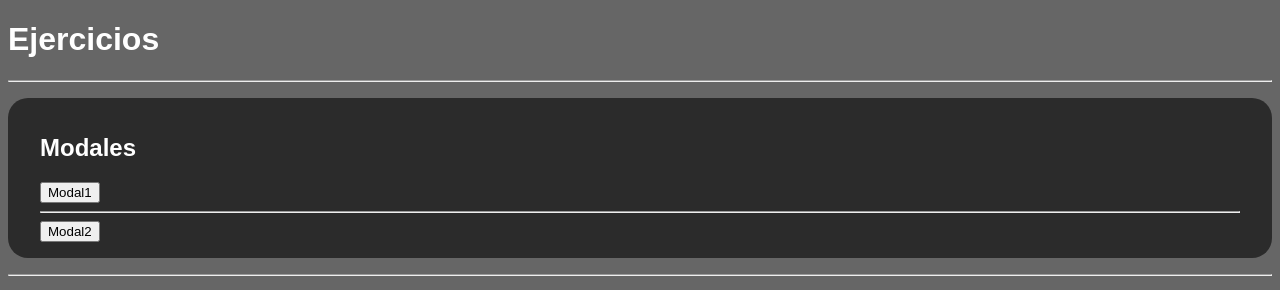
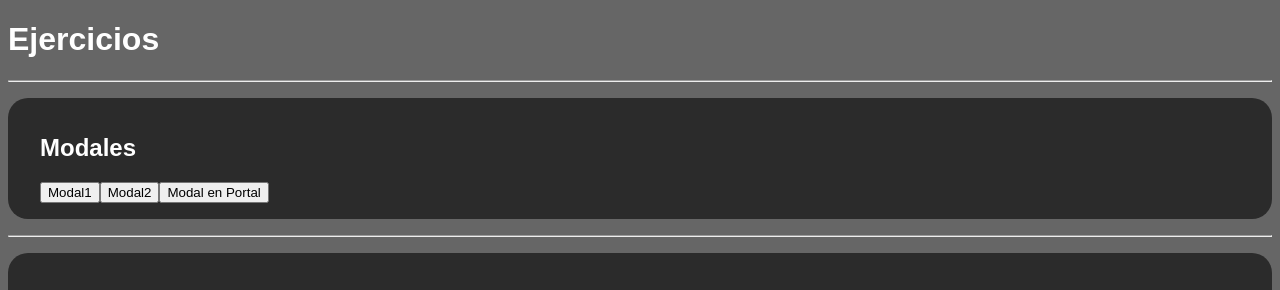
Before and after one commit to Moipanloz/ficha-personal-mpl, a React (Create React App) app: page / in a window 1280 px wide. Shown: the top 290 px of the page. Built offline with nearby package versions, Linux system fonts and the light colour scheme; no server answers; data requests are answered from the project's data file.

Commit message:
Video 52

```diff
--- a/public/index.html
+++ b/public/index.html
@@ -28,7 +28,9 @@
   </head>
   <body>
     <noscript>You need to enable JavaScript to run this app.</noscript>
+    <div id="modal"></div>
     <div id="root"></div>
+
     <!--
       This HTML file is a template.
       If you open it directly in the browser, you will see an empty page.
--- /dev/null
+++ b/src/components/ModalPortal.js
@@ -0,0 +1,22 @@
+import React from "react";
+import ReactDOM from "react-dom";
+import "./Modal.css";
+
+const ModalPortal = ({ children, isOpen, closeModal }) => {
+  const handleModalClick = (e) => e.stopPropagation();
+
+  return ReactDOM.createPortal(
+    <article className={`modal ${isOpen && "is-open"}`} onClick={closeModal}>
+      <div className="modal-container" onClick={handleModalClick}>
+        <button className="modal-close" onClick={closeModal}>
+          X
+        </button>
+        {children}
+      </div>
+    </article>,
+
+    document.getElementById("modal")
+  );
+};
+
+export default ModalPortal;
--- a/src/components/Modals.js
+++ b/src/components/Modals.js
@@ -1,10 +1,13 @@
 import React from "react";
 import Modal from "./Modal";
 import { useModal } from "../hooks/useModal";
+import ModalPortal from "./ModalPortal";
 
 const Modals = () => {
   const [isOpenModal1, openModal1, closeModal1] = useModal(false);
   const [isOpenModal2, openModal2, closeModal2] = useModal(false);
+  const [isOpenModalPortal, openModalPortal, closeModalPortal] =
+    useModal(false);
 
   return (
     <div>
@@ -17,13 +20,20 @@ const Modals = () => {
           <img src="https://placeimg.com/400/400/animals" alt="Animals" />
         </Modal>
       )}
-      <hr />
       <button onClick={openModal2}>Modal2</button>
-      <Modal isOpen={isOpenModal2} closeModal={closeModal2}>
-        <h3>Modal 2</h3>
-        <p>Hola este es el contenido de mi modal 2</p>
-        <img src="https://placeimg.com/400/400/nature" alt="Nature" />
-      </Modal>
+      {isOpenModal2 && (
+        <Modal isOpen={isOpenModal2} closeModal={closeModal2}>
+          <h3>Modal 2</h3>
+          <p>Hola este es el contenido de mi modal 2</p>
+          <img src="https://placeimg.com/400/400/nature" alt="Nature" />
+        </Modal>
+      )}
+      <button onClick={openModalPortal}>Modal en Portal</button>
+      <ModalPortal isOpen={isOpenModalPortal} closeModal={closeModalPortal}>
+        <h3>Modal Portal</h3>
+        <p>Hola este es el contenido de mi modal en portales</p>
+        <img src="https://placeimg.com/400/400/food" alt="Food" />
+      </ModalPortal>
     </div>
   );
 };
```
